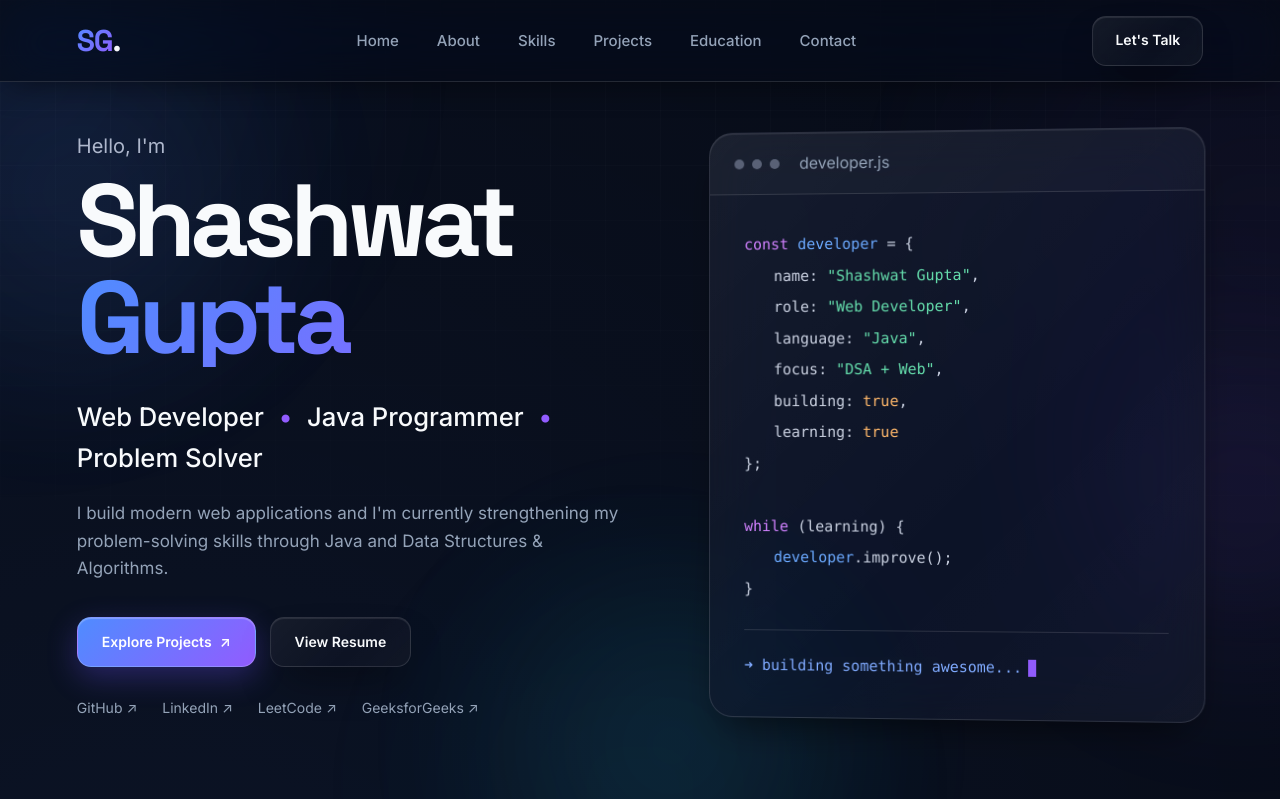
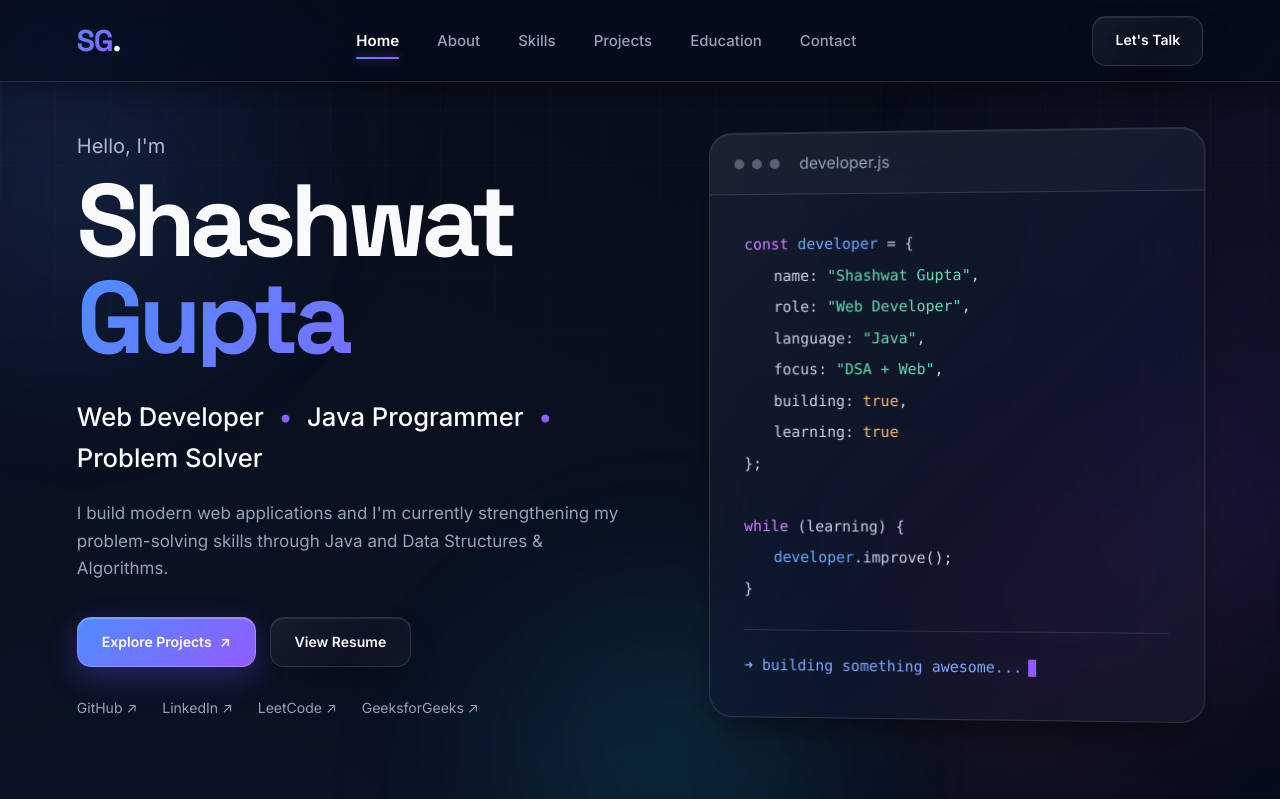
Before and after one commit to shashwat05-stack/portfolio, a React (Vite) app: page / in a window 1280 px wide. Shown: the top 799 px of the page. Built offline with nearby package versions, Linux system fonts and the light colour scheme.

Commit message:
Implement controlled multi-color accent system, project glows, social link glows, active nav underline & scroll reveal animations

```diff
--- a/src/App.jsx
+++ b/src/App.jsx
@@ -1,3 +1,4 @@
+import { useEffect } from "react";
 import Navbar from "./components/Navbar";
 import Hero from "./components/Hero";
 import About from "./components/About";
@@ -9,12 +10,38 @@ import Contact from "./components/Contact";
 import Footer from "./components/Footer";
 
 function App() {
+  useEffect(() => {
+    // Add reveal-on-scroll to key section elements and cards automatically
+    const revealTargets = document.querySelectorAll(
+      ".section, .skill-card, .project-row, .education-card, .resume-box, .contact-left, .contact-card"
+    );
+
+    revealTargets.forEach((el) => el.classList.add("reveal-on-scroll"));
+
+    const observer = new IntersectionObserver(
+      (entries) => {
+        entries.forEach((entry) => {
+          if (entry.isIntersecting) {
+            entry.target.classList.add("is-revealed");
+          }
+        });
+      },
+      { threshold: 0.15 }
+    );
+
+    revealTargets.forEach((el) => observer.observe(el));
+
+    return () => observer.disconnect();
+  }, []);
+
   return (
     <>
       <div className="background-effects">
         <span className="bg-glow bg-glow-1"></span>
         <span className="bg-glow bg-glow-2"></span>
         <span className="bg-glow bg-glow-3"></span>
+        <span className="bg-glow bg-glow-4"></span>
+        <div className="bg-grid-pattern"></div>
       </div>
 
       <Navbar />
--- a/src/components/Hero.jsx
+++ b/src/components/Hero.jsx
@@ -39,6 +39,7 @@ const Hero = () => {
             href="https://github.com/shashwat05-stack"
             target="_blank"
             rel="noreferrer"
+            className="social-link-github"
           >
             GitHub ↗
           </a>
@@ -47,6 +48,7 @@ const Hero = () => {
             href="https://www.linkedin.com/in/shashwat-g-9438a0247/"
             target="_blank"
             rel="noreferrer"
+            className="social-link-linkedin"
           >
             LinkedIn ↗
           </a>
@@ -55,6 +57,7 @@ const Hero = () => {
             href="https://leetcode.com/u/p2lSQfqYKV/"
             target="_blank"
             rel="noreferrer"
+            className="social-link-leetcode"
           >
             LeetCode ↗
           </a>
@@ -63,6 +66,7 @@ const Hero = () => {
             href="https://www.geeksforgeeks.org/profile/shashwatg7cp5"
             target="_blank"
             rel="noreferrer"
+            className="social-link-gfg"
           >
             GeeksforGeeks ↗
           </a>
--- a/src/components/Navbar.jsx
+++ b/src/components/Navbar.jsx
@@ -1,4 +1,28 @@
+import { useState, useEffect } from "react";
+
 const Navbar = () => {
+  const [activeSection, setActiveSection] = useState("home");
+
+  useEffect(() => {
+    const sectionIds = ["home", "about", "skills", "projects", "education", "contact"];
+    const sections = sectionIds.map((id) => document.getElementById(id)).filter(Boolean);
+
+    const observer = new IntersectionObserver(
+      (entries) => {
+        entries.forEach((entry) => {
+          if (entry.isIntersecting) {
+            setActiveSection(entry.target.id);
+          }
+        });
+      },
+      { threshold: 0.3 }
+    );
+
+    sections.forEach((section) => observer.observe(section));
+
+    return () => observer.disconnect();
+  }, []);
+
   return (
     <nav className="navbar">
       <a href="#home" className="logo">
@@ -6,12 +30,24 @@ const Navbar = () => {
       </a>
 
       <div className="nav-links">
-        <a href="#home">Home</a>
-        <a href="#about">About</a>
-        <a href="#skills">Skills</a>
-        <a href="#projects">Projects</a>
-        <a href="#education">Education</a>
-        <a href="#contact">Contact</a>
+        <a href="#home" className={activeSection === "home" ? "active" : ""}>
+          Home
+        </a>
+        <a href="#about" className={activeSection === "about" ? "active" : ""}>
+          About
+        </a>
+        <a href="#skills" className={activeSection === "skills" ? "active" : ""}>
+          Skills
+        </a>
+        <a href="#projects" className={activeSection === "projects" ? "active" : ""}>
+          Projects
+        </a>
+        <a href="#education" className={activeSection === "education" ? "active" : ""}>
+          Education
+        </a>
+        <a href="#contact" className={activeSection === "contact" ? "active" : ""}>
+          Contact
+        </a>
       </div>
 
       <a
--- a/src/components/Projects.jsx
+++ b/src/components/Projects.jsx
@@ -71,13 +71,20 @@ const Projects = () => {
       </div>
 
       <div className="projects-list">
-        {projects.map((project, index) => (
-          <article
-            className={`project-row ${
-              index % 2 !== 0 ? "project-reverse" : ""
-            }`}
-            key={project.title}
-          >
+        {projects.map((project, index) => {
+          const projectSlug = project.title.toLowerCase().includes("weather")
+            ? "project-weather"
+            : project.title.toLowerCase().includes("movie")
+            ? "project-moviesphere"
+            : "project-spendwise";
+
+          return (
+            <article
+              className={`project-row ${projectSlug} ${
+                index % 2 !== 0 ? "project-reverse" : ""
+              }`}
+              key={project.title}
+            >
             <div className="project-image">
               <div className="browser-bar">
                 <div>
@@ -141,7 +148,8 @@ const Projects = () => {
               </div>
             </div>
           </article>
-        ))}
+          );
+        })}
       </div>
 
       <div className="github-more">
--- a/src/index.css
+++ b/src/index.css
@@ -1515,3 +1515,158 @@ body::after {
   padding: 12px 20px;
   font-size: 13px;
 }
+
+/* ==========================================
+   MULTI-COLOR ACCENT & INTERACTIVE GLOW SYSTEM
+   ========================================== */
+
+/* NAVBAR ACTIVE UNDERLINE */
+.nav-links a {
+  position: relative;
+  transition: color 0.3s ease;
+}
+
+.nav-links a.active {
+  color: #ffffff;
+  font-weight: 600;
+}
+
+.nav-links a.active::after {
+  content: "";
+  position: absolute;
+  bottom: -6px;
+  left: 0;
+  width: 100%;
+  height: 2px;
+  background: linear-gradient(90deg, #4f8cff, #925cff);
+  border-radius: 2px;
+  box-shadow: 0 0 10px rgba(146, 92, 255, 0.6);
+}
+
+/* BACKGROUND BLOBS & GRID TEXTURE */
+.bg-glow-4 {
+  background: #ec4899;
+  bottom: 5%;
+  right: 10%;
+  animation-delay: -9s;
+}
+
+.bg-grid-pattern {
+  position: absolute;
+  inset: 0;
+  background-image: radial-gradient(rgba(255, 255, 255, 0.08) 1px, transparent 1px);
+  background-size: 32px 32px;
+  opacity: 0.2;
+  pointer-events: none;
+}
+
+/* SKILL BADGES INDIVIDUAL COLOR ACCENTS */
+.skill-tag {
+  display: inline-flex;
+  align-items: center;
+  padding: 6px 14px;
+  border-radius: 8px;
+  font-size: 13px;
+  font-weight: 500;
+  background: rgba(255, 255, 255, 0.04);
+  border: 1px solid rgba(255, 255, 255, 0.08);
+  color: #cbd5e1;
+  transition: transform 0.25s ease, border-color 0.25s ease, box-shadow 0.25s ease, color 0.25s ease, background 0.25s ease;
+}
+
+.skill-tag:hover {
+  transform: translateY(-2px);
+}
+
+.skill-tag.tag-java:hover { color: #fdba74; border-color: rgba(249, 115, 22, 0.45); box-shadow: 0 0 12px rgba(249, 115, 22, 0.3); background: rgba(249, 115, 22, 0.08); }
+.skill-tag.tag-javascript:hover { color: #fef08a; border-color: rgba(234, 179, 8, 0.45); box-shadow: 0 0 12px rgba(234, 179, 8, 0.3); background: rgba(234, 179, 8, 0.08); }
+.skill-tag.tag-react:hover { color: #67e8f9; border-color: rgba(6, 182, 212, 0.45); box-shadow: 0 0 12px rgba(6, 182, 212, 0.3); background: rgba(6, 182, 212, 0.08); }
+.skill-tag.tag-python:hover { color: #93c5fd; border-color: rgba(59, 130, 246, 0.45); box-shadow: 0 0 12px rgba(59, 130, 246, 0.3); background: rgba(59, 130, 246, 0.08); }
+.skill-tag.tag-node:hover { color: #86efac; border-color: rgba(34, 197, 94, 0.45); box-shadow: 0 0 12px rgba(34, 197, 94, 0.3); background: rgba(34, 197, 94, 0.08); }
+.skill-tag.tag-mongodb:hover { color: #6ee7b7; border-color: rgba(16, 185, 129, 0.45); box-shadow: 0 0 12px rgba(16, 185, 129, 0.3); background: rgba(16, 185, 129, 0.08); }
+.skill-tag.tag-aws:hover { color: #fdba74; border-color: rgba(249, 115, 22, 0.45); box-shadow: 0 0 12px rgba(249, 115, 22, 0.3); background: rgba(249, 115, 22, 0.08); }
+.skill-tag.tag-github:hover { color: #ffffff; border-color: rgba(255, 255, 255, 0.45); box-shadow: 0 0 12px rgba(255, 255, 255, 0.3); background: rgba(255, 255, 255, 0.08); }
+.skill-tag.tag-sql:hover { color: #93c5fd; border-color: rgba(59, 130, 246, 0.45); box-shadow: 0 0 12px rgba(59, 130, 246, 0.3); background: rgba(59, 130, 246, 0.08); }
+.skill-tag.tag-htmlcss:hover { color: #f472b6; border-color: rgba(244, 114, 182, 0.45); box-shadow: 0 0 12px rgba(244, 114, 182, 0.3); background: rgba(244, 114, 182, 0.08); }
+.skill-tag.tag-ai:hover { color: #f472b6; border-color: rgba(236, 72, 153, 0.45); box-shadow: 0 0 12px rgba(236, 72, 153, 0.3); background: rgba(236, 72, 153, 0.08); }
+
+/* PROJECT CARD INDIVIDUAL HOVER GLOWS & ZOOM */
+.project-row {
+  transition: transform 0.4s ease, border-color 0.4s ease, box-shadow 0.4s ease;
+}
+
+.project-image {
+  overflow: hidden;
+  transition: transform 0.4s ease, box-shadow 0.4s ease, border-color 0.4s ease;
+}
+
+.project-image img {
+  transition: transform 0.5s ease;
+}
+
+.project-weather:hover .project-image {
+  border-color: rgba(34, 211, 238, 0.5);
+  box-shadow: 0 12px 35px -8px rgba(34, 211, 238, 0.35);
+  transform: translateY(-5px);
+}
+
+.project-moviesphere:hover .project-image {
+  border-color: rgba(168, 85, 247, 0.5);
+  box-shadow: 0 12px 35px -8px rgba(168, 85, 247, 0.35);
+  transform: translateY(-5px);
+}
+
+.project-spendwise:hover .project-image {
+  border-color: rgba(16, 185, 129, 0.5);
+  box-shadow: 0 12px 35px -8px rgba(16, 185, 129, 0.35);
+  transform: translateY(-5px);
+}
+
+.project-row:hover .project-image img {
+  transform: scale(1.04);
+}
+
+/* SOCIAL LINKS PLATFORM-SPECIFIC HOVER GLOWS */
+.social-link-github:hover,
+.hero-socials a.social-link-github:hover {
+  box-shadow: 0 0 20px rgba(255, 255, 255, 0.25);
+  border-color: rgba(255, 255, 255, 0.5);
+  color: #ffffff;
+  background: rgba(255, 255, 255, 0.08);
+}
+
+.social-link-linkedin:hover,
+.hero-socials a.social-link-linkedin:hover {
+  box-shadow: 0 0 20px rgba(59, 130, 246, 0.35);
+  border-color: rgba(59, 130, 246, 0.5);
+  color: #93c5fd;
+  background: rgba(59, 130, 246, 0.1);
+}
+
+.social-link-leetcode:hover,
+.hero-socials a.social-link-leetcode:hover {
+  box-shadow: 0 0 20px rgba(249, 115, 22, 0.35);
+  border-color: rgba(249, 115, 22, 0.5);
+  color: #fdba74;
+  background: rgba(249, 115, 22, 0.1);
+}
+
+.social-link-gfg:hover,
+.hero-socials a.social-link-gfg:hover {
+  box-shadow: 0 0 20px rgba(34, 197, 94, 0.35);
+  border-color: rgba(34, 197, 94, 0.5);
+  color: #86efac;
+  background: rgba(34, 197, 94, 0.1);
+}
+
+/* SCROLL REVEAL ANIMATIONS */
+.reveal-on-scroll {
+  opacity: 0;
+  transform: translateY(28px);
+  transition: opacity 0.65s cubic-bezier(0.16, 1, 0.3, 1), transform 0.65s cubic-bezier(0.16, 1, 0.3, 1);
+}
+
+.reveal-on-scroll.is-revealed {
+  opacity: 1;
+  transform: translateY(0);
+}
```
Also changed, not shown: src/components/Contact.jsx (+4 -4 lines), src/components/Skills.jsx (+19 -1 lines).
